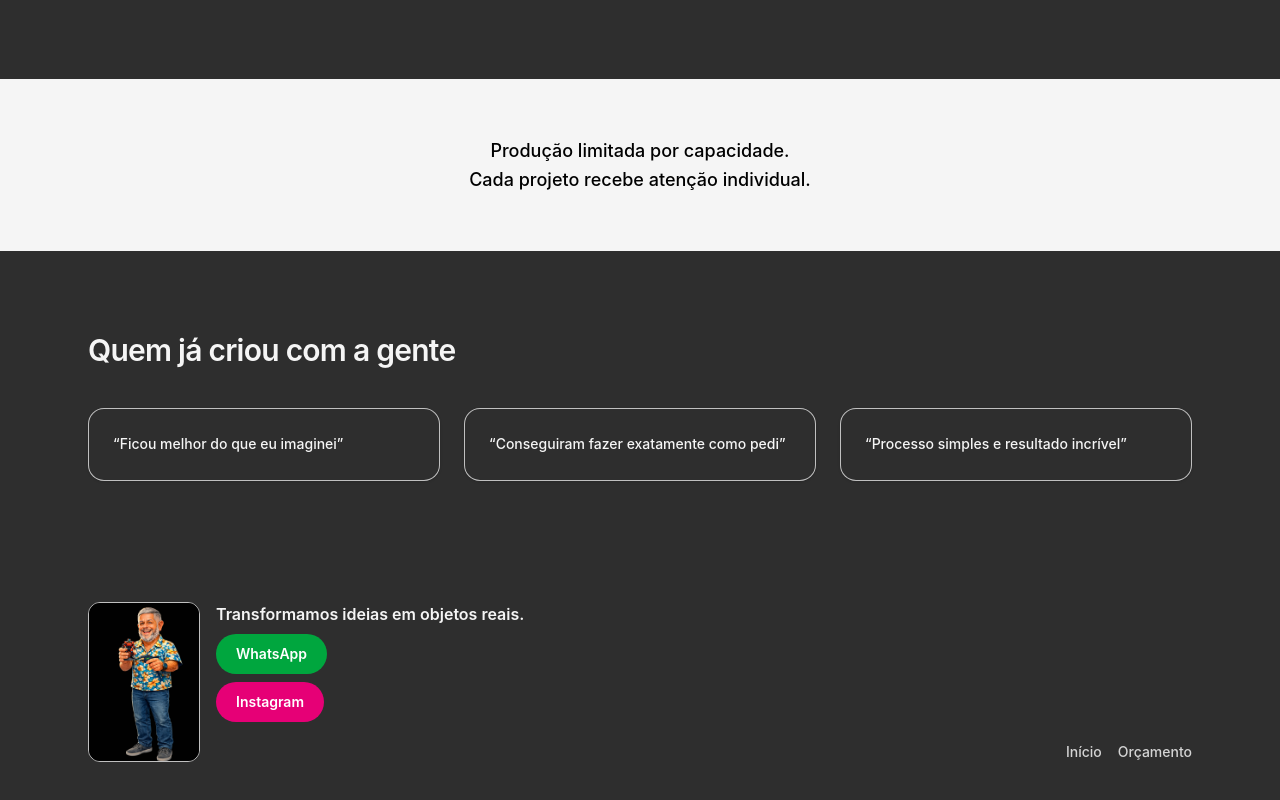
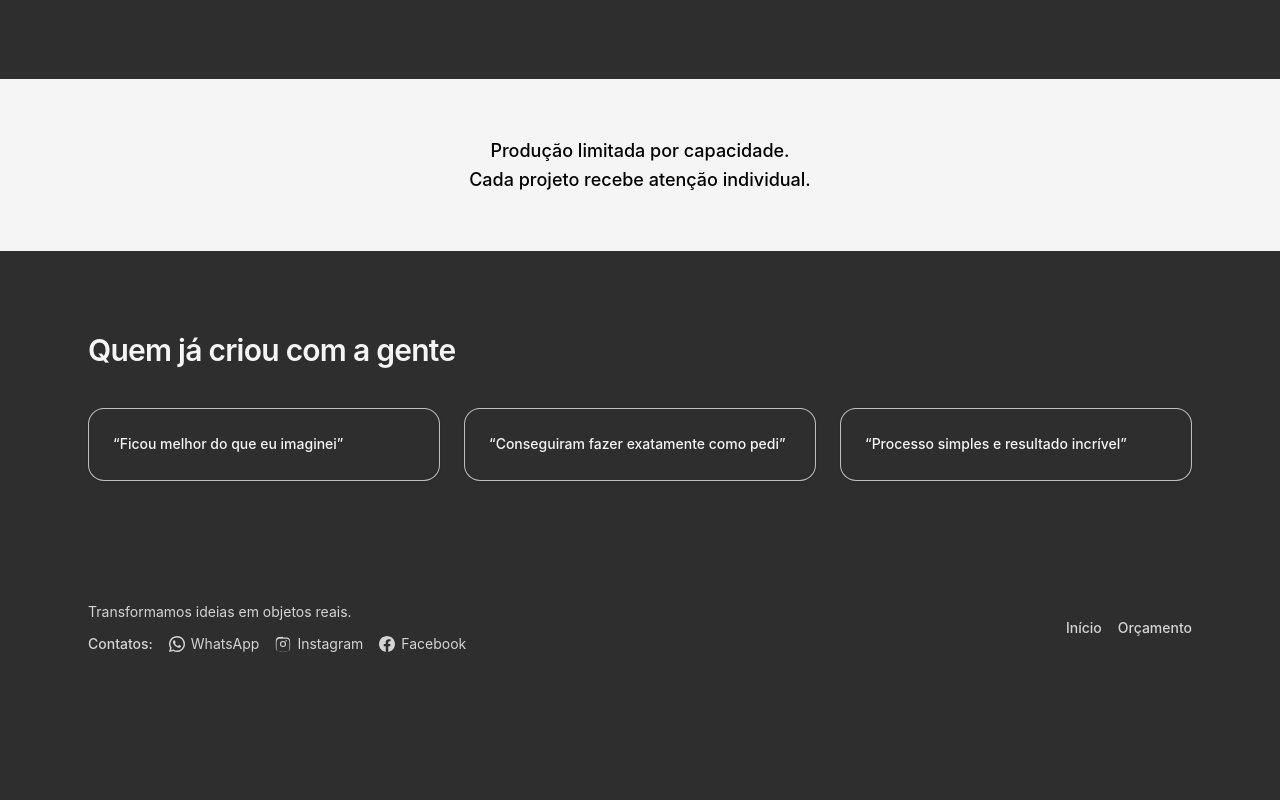
Before and after one commit to arimstefanini/pai, a Next.js app: page / in a window 1280 px wide. Shown: the part 6035-6835 px from the top of the page. After the commit the page ends 6729 px from the top, so only its background shows below. Built offline with nearby package versions, Linux system fonts and the light colour scheme.

Commit message:
fix footer

```diff
--- a/components/SiteFooter.tsx
+++ b/components/SiteFooter.tsx
@@ -1,45 +1,66 @@
 import Link from "next/link";
-import Image from "next/image";
-import PaiPeImage from "@/public/image/pai_pe.jpeg";
 
 export function SiteFooter() {
   return (
     <footer className="mt-auto border-t border-neutral-200 bg-neutral-50 py-10">
-      <div className="mx-auto flex max-w-6xl flex-col gap-6 px-4 sm:flex-row sm:items-start sm:justify-between sm:px-6">
-        <div className="flex items-start gap-4">
-          <div className="h-36 w-24 overflow-hidden rounded-xl border border-neutral-200/80 sm:h-40 sm:w-28">
-            <Image
-              src={PaiPeImage}
-              alt="Cliente segurando peça impressa em 3D"
-              className="h-full w-full object-cover object-top"
-              sizes="(min-width: 640px) 112px, 96px"
-            />
-          </div>
-          <div>
-            <p className="text-base font-semibold text-neutral-800">
+      <div className="mx-auto flex max-w-6xl flex-col gap-6 px-4 sm:flex-row sm:items-center sm:justify-between sm:px-6">
+        <div className="space-y-3">
+          <p className="text-sm text-neutral-600">
             Transformamos ideias em objetos reais.
           </p>
-            <div className="mt-2 flex flex-col items-start gap-2 text-sm font-medium text-neutral-700">
+          <div className="flex flex-wrap items-center gap-x-4 gap-y-2 text-sm text-neutral-600">
+            <span className="font-medium text-neutral-700">Contatos:</span>
             <a
               href="https://wa.me/5500000000000"
               target="_blank"
               rel="noreferrer"
-                className="inline-flex h-10 items-center justify-center rounded-full bg-green-600 px-5 text-sm font-semibold text-white transition hover:bg-green-500"
+              className="inline-flex items-center gap-1.5 hover:text-neutral-900"
             >
-                WhatsApp
+              <svg
+                aria-hidden="true"
+                viewBox="0 0 24 24"
+                className="h-4 w-4"
+                fill="currentColor"
+              >
+                <path d="M20.52 3.48A11.88 11.88 0 0 0 12.02 0C5.4 0 .02 5.38.02 12c0 2.12.55 4.2 1.6 6.04L0 24l6.12-1.6A11.95 11.95 0 0 0 12.02 24c6.62 0 12-5.38 12-12 0-3.2-1.25-6.2-3.5-8.52ZM12.02 21.84a9.8 9.8 0 0 1-4.98-1.36l-.36-.21-3.63.95.97-3.54-.24-.37A9.8 9.8 0 0 1 2.18 12c0-5.43 4.41-9.84 9.84-9.84 2.63 0 5.1 1.02 6.95 2.89a9.77 9.77 0 0 1 2.9 6.95c0 5.43-4.42 9.84-9.85 9.84Zm5.4-7.38c-.3-.15-1.77-.87-2.04-.97-.27-.1-.47-.15-.67.15-.2.3-.77.97-.95 1.17-.17.2-.35.22-.64.07-.3-.15-1.26-.46-2.4-1.46a8.96 8.96 0 0 1-1.66-2.07c-.17-.3-.02-.45.13-.6.13-.13.3-.35.45-.52.15-.17.2-.3.3-.5.1-.2.05-.37-.02-.52-.08-.15-.67-1.62-.92-2.21-.24-.58-.49-.5-.67-.51h-.58c-.2 0-.52.08-.8.37-.27.3-1.05 1.02-1.05 2.49 0 1.47 1.07 2.9 1.22 3.1.15.2 2.1 3.2 5.08 4.49.71.31 1.27.5 1.7.63.72.23 1.37.2 1.89.12.58-.09 1.77-.72 2.02-1.42.25-.7.25-1.3.17-1.42-.07-.12-.27-.2-.57-.35Z" />
+              </svg>
+              <span>WhatsApp</span>
             </a>
             <a
               href="https://instagram.com"
               target="_blank"
               rel="noreferrer"
-                className="inline-flex h-10 items-center justify-center rounded-full bg-pink-600 px-5 text-sm font-semibold text-white transition hover:bg-pink-500"
+              className="inline-flex items-center gap-1.5 hover:text-neutral-900"
             >
-                Instagram
+              <svg
+                aria-hidden="true"
+                viewBox="0 0 24 24"
+                className="h-4 w-4"
+                fill="currentColor"
+              >
+                <path d="M12 2.16c3.2 0 3.58.01 4.85.07 1.17.05 1.97.25 2.43.43a4.89 4.89 0 0 1 1.77 1.15 4.89 4.89 0 0 1 1.15 1.77c.18.46.38 1.26.43 2.43.06 1.27.07 1.65.07 4.85s-.01 3.58-.07 4.85c-.05 1.17-.25 1.97-.43 2.43a5.19 5.19 0 0 1-2.92 2.92c-.46.18-1.26.38-2.43.43-1.27.06-1.65.07-4.85.07s-3.58-.01-4.85-.07c-1.17-.05-1.97-.25-2.43-.43a4.89 4.89 0 0 1-1.77-1.15 4.89 4.89 0 0 1-1.15-1.77c-.18-.46-.38-1.26-.43-2.43A69.8 69.8 0 0 1 1.16 12c0-3.2.01-3.58.07-4.85.05-1.17.25-1.97.43-2.43a5.19 5.19 0 0 1 2.92-2.92c.46-.18 1.26-.38 2.43-.43A69.8 69.8 0 0 1 12 1.16Zm0 1.95c-3.15 0-3.52.01-4.76.07-1.15.05-1.77.24-2.18.4-.56.22-.96.48-1.38.9-.42.42-.68.82-.9 1.38-.16.41-.35 1.03-.4 2.18-.06 1.24-.07 1.61-.07 4.76s.01 3.52.07 4.76c.05 1.15.24 1.77.4 2.18.22.56.48.96.9 1.38.42.42.82.68 1.38.9.41.16 1.03.35 2.18.4 1.24.06 1.61.07 4.76.07s3.52-.01 4.76-.07c1.15-.05 1.77-.24 2.18-.4a3.24 3.24 0 0 0 2.28-2.28c.16-.41.35-1.03.4-2.18.06-1.24.07-1.61.07-4.76s-.01-3.52-.07-4.76c-.05-1.15-.24-1.77-.4-2.18-.22-.56-.48-.96-.9-1.38-.42-.42-.82-.68-1.38-.9-.41-.16-1.03-.35-2.18-.4-1.24-.06-1.61-.07-4.76-.07Zm0 3.32A4.57 4.57 0 1 1 7.43 12 4.57 4.57 0 0 1 12 7.43Zm0 7.54A2.97 2.97 0 1 0 9.03 12 2.97 2.97 0 0 0 12 14.97Zm5.82-7.77a1.07 1.07 0 1 1-1.07-1.07 1.07 1.07 0 0 1 1.07 1.07Z" />
+              </svg>
+              <span>Instagram</span>
+            </a>
+            <a
+              href="https://facebook.com"
+              target="_blank"
+              rel="noreferrer"
+              className="inline-flex items-center gap-1.5 hover:text-neutral-900"
+            >
+              <svg
+                aria-hidden="true"
+                viewBox="0 0 24 24"
+                className="h-4 w-4"
+                fill="currentColor"
+              >
+                <path d="M24 12.07C24 5.4 18.63 0 12 0S0 5.4 0 12.07c0 6.03 4.39 11.03 10.12 11.93V15.56H7.08V12.07h3.04V9.41c0-3.02 1.79-4.69 4.53-4.69 1.31 0 2.68.24 2.68.24v2.96h-1.51c-1.49 0-1.95.93-1.95 1.88v2.27h3.32l-.53 3.49h-2.79V24C19.61 23.1 24 18.1 24 12.07Z" />
+              </svg>
+              <span>Facebook</span>
             </a>
           </div>
         </div>
-        </div>
-        <div className="flex flex-wrap gap-4 text-sm font-medium text-neutral-700 sm:mt-auto sm:self-end">
+        <div className="flex flex-wrap gap-4 text-sm font-medium text-neutral-700">
           <Link href="/" className="hover:text-neutral-900">
             Início
           </Link>
```
Lines whose indentation alone changed are shown as unchanged.
